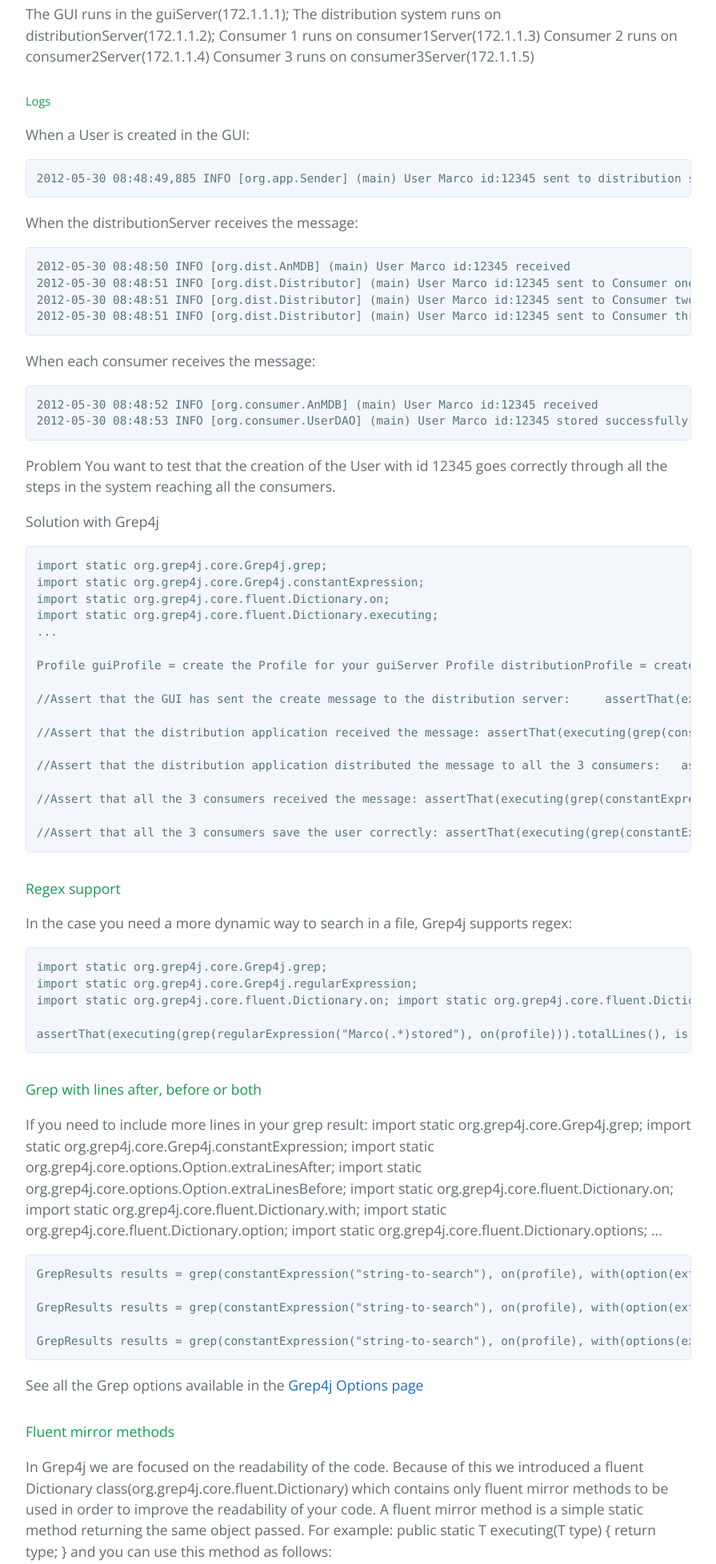
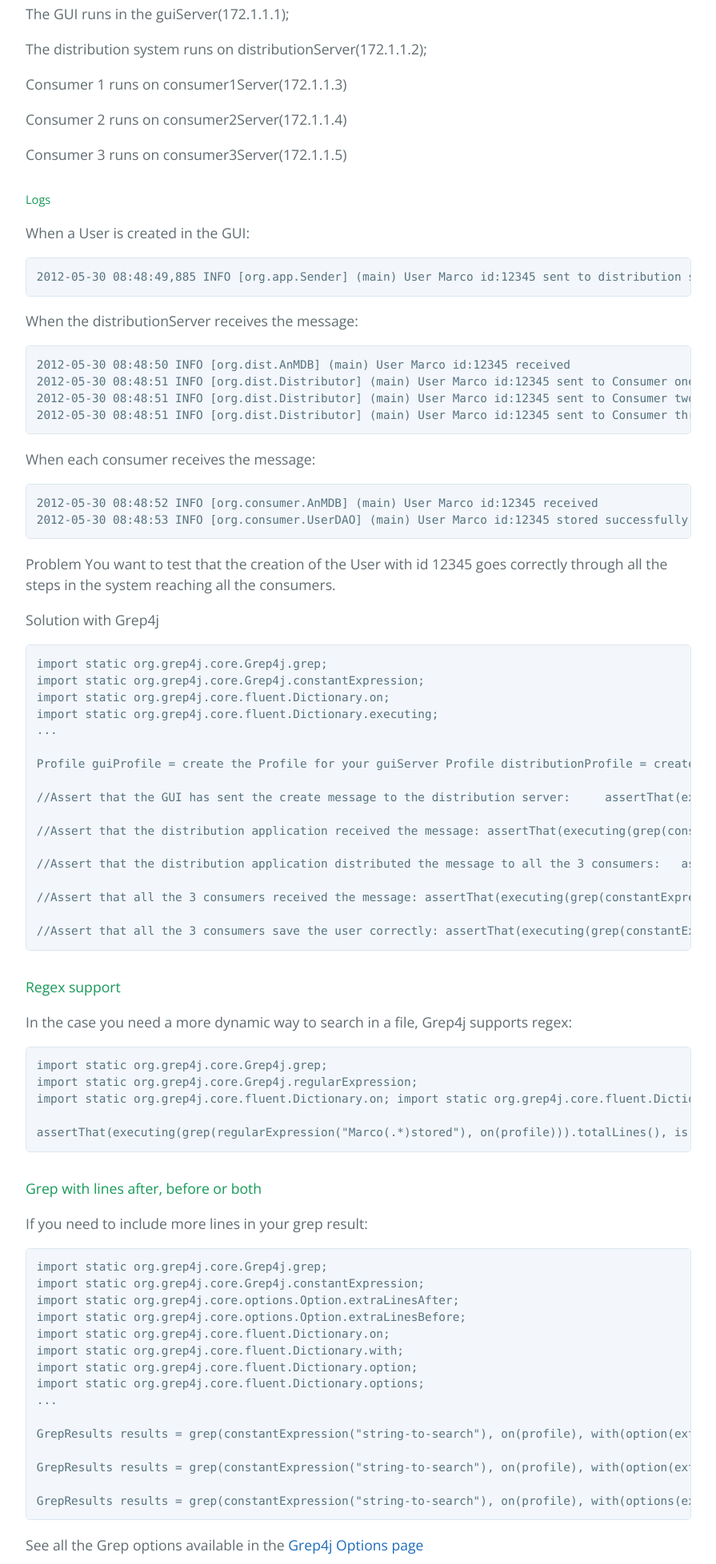
Before and after one commit to marcocast/grep4j, a plain HTML site: page index.html in a window 1280 px wide. Shown: the part 2456-4412 px from the top of the page at 80% size, without its empty margins (192-1087 px from the left). Drawn offline with nearby package versions, Linux system fonts and the light colour scheme.

```diff
--- a/index.html
+++ b/index.html
@@ -111,11 +111,15 @@
 <h5>
 <a id="context" class="anchor" href="#context" aria-hidden="true"><span aria-hidden="true" class="octicon octicon-link"></span></a>Context</h5>
 
-<p>The GUI runs in the guiServer(172.1.1.1);
-The distribution system runs on distributionServer(172.1.1.2);
-Consumer 1 runs on consumer1Server(172.1.1.3)
-Consumer 2 runs on consumer2Server(172.1.1.4)
-Consumer 3 runs on consumer3Server(172.1.1.5)</p>
+<p>The GUI runs in the guiServer(172.1.1.1);</p>
+
+<p>The distribution system runs on distributionServer(172.1.1.2);</p>
+
+<p>Consumer 1 runs on consumer1Server(172.1.1.3)</p>
+
+<p>Consumer 2 runs on consumer2Server(172.1.1.4)</p>
+
+<p>Consumer 3 runs on consumer3Server(172.1.1.5)</p>
 
 <h5>
 <a id="logs" class="anchor" href="#logs" aria-hidden="true"><span aria-hidden="true" class="octicon octicon-link"></span></a>Logs</h5>
@@ -178,8 +182,9 @@
 <h4>
 <a id="grep-with-lines-after-before-or-both" class="anchor" href="#grep-with-lines-after-before-or-both" aria-hidden="true"><span aria-hidden="true" class="octicon octicon-link"></span></a>Grep with lines after, before or both</h4>
 
-<p>If you need to include more lines in your grep result:
-    import static org.grep4j.core.Grep4j.grep;
+<p>If you need to include more lines in your grep result:</p>
+
+<pre><code>import static org.grep4j.core.Grep4j.grep;
 import static org.grep4j.core.Grep4j.constantExpression;
 import static org.grep4j.core.options.Option.extraLinesAfter;
 import static org.grep4j.core.options.Option.extraLinesBefore;
@@ -187,9 +192,9 @@
 import static org.grep4j.core.fluent.Dictionary.with;
 import static org.grep4j.core.fluent.Dictionary.option;
 import static org.grep4j.core.fluent.Dictionary.options;
-    ...</p>
+...
 
-<pre><code>GrepResults results = grep(constantExpression("string-to-search"), on(profile), with(option(extraLinesAfter(100))));   System.out.println("Total lines found : " + results.totalLines()); System.out.println("Total lines found : " +   results.filterBy("another expression within 100 lines after").totalLines());
+GrepResults results = grep(constantExpression("string-to-search"), on(profile), with(option(extraLinesAfter(100))));   System.out.println("Total lines found : " + results.totalLines()); System.out.println("Total lines found : " +   results.filterBy("another expression within 100 lines after").totalLines());
 
 GrepResults results = grep(constantExpression("string-to-search"), on(profile), with(option(extraLinesBefore(100)))); System.out.println("Total lines found : " + results.totalLines()); System.out.println("Total lines found : " + results.filterBy("another expression within 100 lines before").totalLines());
 
```
Also changed, not shown: params.json (+1 -1 lines). Lines whose indentation alone changed are shown as unchanged.
